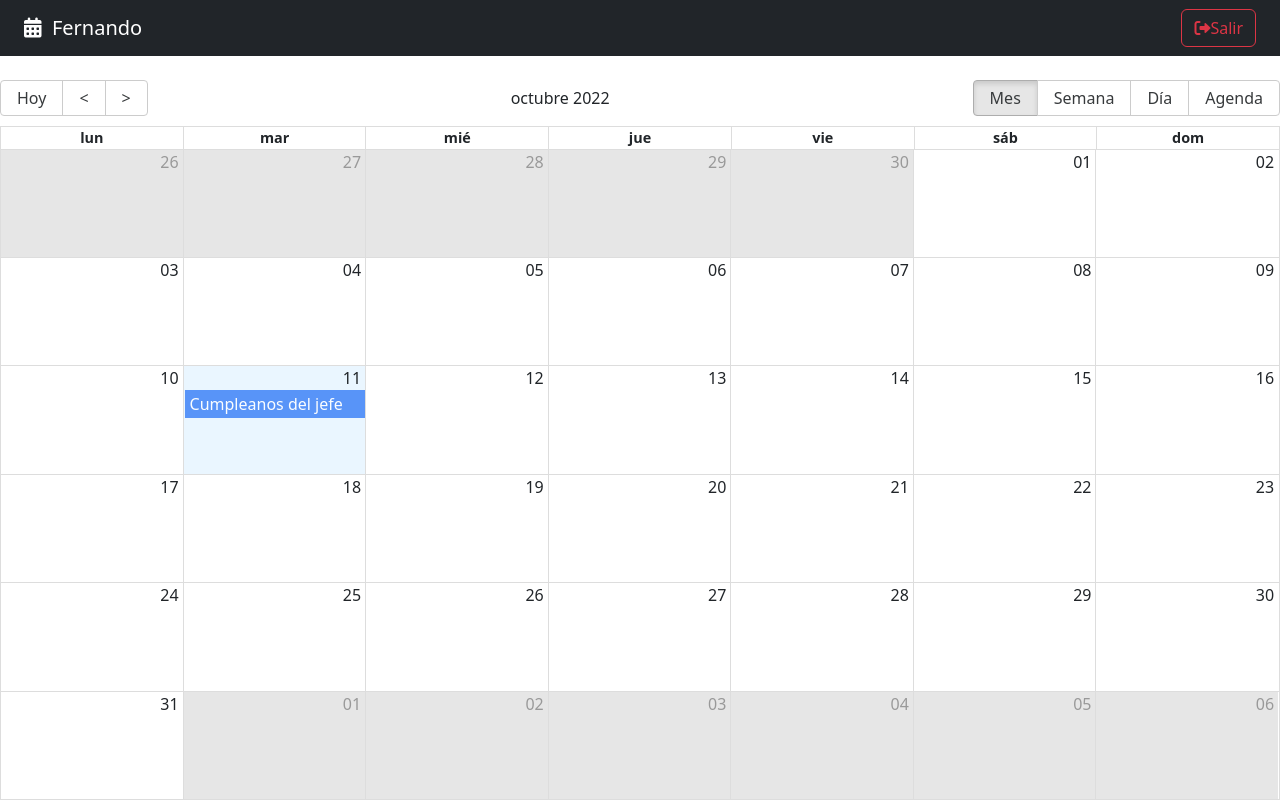
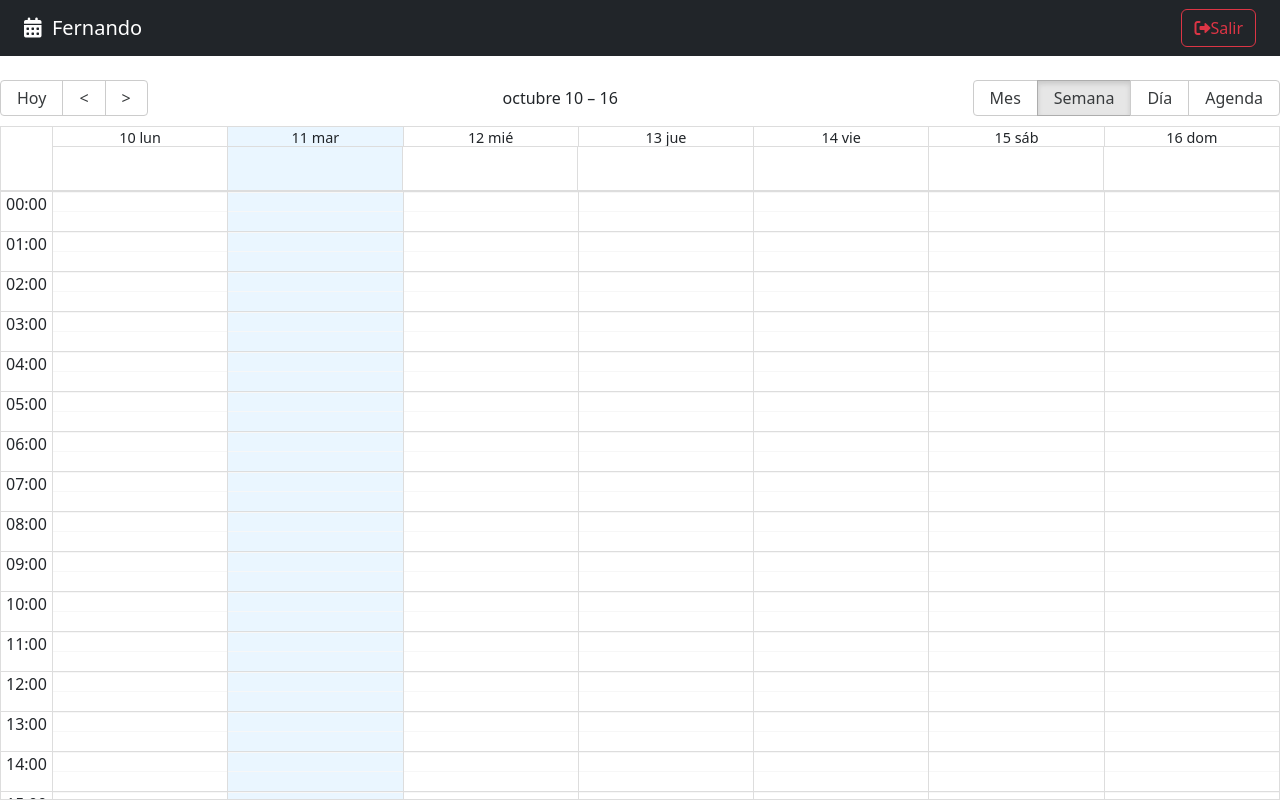
Before and after one commit to Xanul/calendar-app, a React (Vite) app: page / in a window 1280 px wide. Built offline with nearby package versions, Linux system fonts and the light colour scheme.

Commit message:
Added CalendarEvent component and added local storage to save last view of the calendar

```diff
--- /dev/null
+++ b/src/calendar/components/CalendarEvent.jsx
@@ -0,0 +1,14 @@
+
+export const CalendarEvent = ({event}) => {
+
+  const { title, user } = event;
+
+
+
+  return (
+    <>
+      <strong>{ title }</strong>
+      <span> - { user.name }</span>
+    </>
+  )
+}
--- a/src/calendar/index.js
+++ b/src/calendar/index.js
@@ -1,2 +1,3 @@
 export * from './pages/CalendarPage';
 export * from './components/NavBar';
+export * from './components/CalendarEvent';
--- a/src/calendar/pages/CalendarPage.jsx
+++ b/src/calendar/pages/CalendarPage.jsx
@@ -1,10 +1,11 @@
 import { Calendar } from 'react-big-calendar';
 import 'react-big-calendar/lib/css/react-big-calendar.css';
 
-import { NavBar } from "../"
+import { NavBar, CalendarEvent } from "../"
 import { addHours } from 'date-fns';
 
 import { localizer, getMessagesES } from '../../helpers';
+import { useState } from 'react';
 
 
 const events = [{
@@ -21,8 +22,10 @@ const events = [{
 
 export const CalendarPage = () => {
 
+  const [lastView, setLastView] = useState(localStorage.getItem('lastView') || 'week')
+
   const eventStyleGetter = (event, start, end, isSelected) => {
-    console.log({event, start, end, isSelected})
+    // console.log({event, start, end, isSelected})
 
     const style = {
       backgroundColor: '#347CF7',
@@ -37,6 +40,19 @@ export const CalendarPage = () => {
 
   }
 
+  const onDoubleClick = (event) => {
+    console.log({ doubleClick: event });
+  }
+
+  const onSelect = (event) => {
+    console.log({ onSelect: event })
+  }
+
+  const onViewChange = (event) => {
+    localStorage.setItem('lastView', event );
+  }
+
+
   return (
     <>
       <NavBar />
@@ -44,11 +60,18 @@ export const CalendarPage = () => {
         culture='es'
         localizer={localizer}
         events={events}
+        defaultView={ lastView }
         startAccessor="start"
         endAccessor="end"
         style={{ height: 'calc(100vh - 80px)' }}
         messages={ getMessagesES() }
         eventPropGetter={ eventStyleGetter }
+        components={{
+          event: CalendarEvent
+        }}
+        onDoubleClickEvent={ onDoubleClick }
+        onSelectEvent={ onSelect }
+        onView={ onViewChange }
       />
     </>
   )
```
